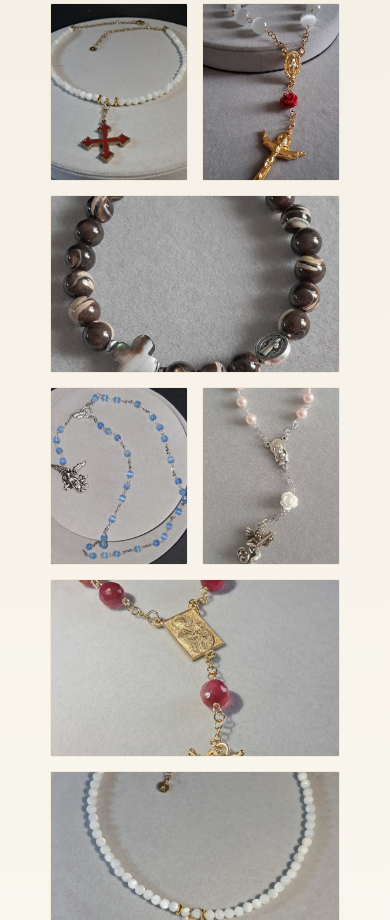
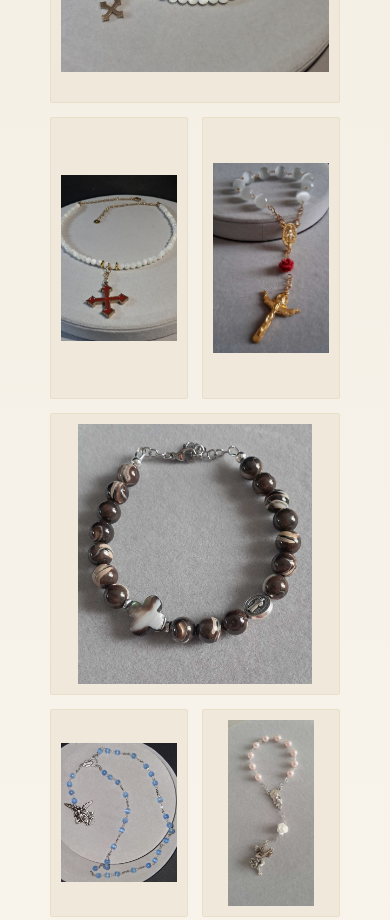
Before and after one commit to SITOPROVANEXORA/carpediem, a plain HTML site: page index.html in a window 390 px wide. Shown: the part 4898-5818 px from the top of the page. Drawn offline with nearby package versions, Linux system fonts and the light colour scheme; a web font is replaced by a local one.

Commit message:
Update index.html

```diff
--- a/index.html
+++ b/index.html
@@ -133,9 +133,9 @@ section{position:relative;padding:120px 50px}
 .gallery-head{text-align:center;margin-bottom:70px}
 .gallery-head .section-number{justify-content:center}
 .gallery-head .section-number::before,.gallery-head .section-number::after{content:"";width:40px;height:1px;background:var(--gold)}
-.gallery-grid{display:grid;grid-template-columns:repeat(12,1fr);grid-auto-rows:70px;gap:14px}
-.gallery-item{position:relative;overflow:hidden;border:1px solid var(--border-light);border-radius:2px}
-.gallery-item img{width:100%;height:100%;object-fit:cover;transition:transform .8s ease;filter:brightness(.96) saturate(.98)}
+.gallery-grid{display:grid;grid-template-columns:repeat(12,1fr);grid-auto-rows:80px;gap:14px}
+.gallery-item{position:relative;overflow:hidden;border:1px solid var(--border-light);border-radius:2px;background:var(--bg-soft);display:flex;align-items:center;justify-content:center;padding:10px}
+.gallery-item img{width:100%;height:100%;object-fit:contain;transition:transform .8s ease;filter:brightness(.96) saturate(.98)}
 .gallery-item:hover img{transform:scale(1.06);filter:brightness(1.02)}
 .gallery-item::after{content:"";position:absolute;inset:0;background:linear-gradient(180deg,transparent 60%,rgba(42,31,20,.5) 100%);opacity:0;transition:opacity .4s}
 .gallery-item:hover::after{opacity:1}
@@ -207,7 +207,7 @@ footer .f-sub{font-family:'Cormorant Garamond',serif;font-style:italic;font-size
   .steps{grid-template-columns:repeat(2,1fr)}
   .steps::before{display:none}
   .contact-grid{grid-template-columns:1fr;gap:40px}
-  .gallery-grid{grid-auto-rows:55px}
+  .gallery-grid{grid-auto-rows:65px}
   .hero-corner-i,.hero-corner-ii{display:none}
   .sacred-frame{top:70px;left:18px;right:18px;bottom:24px}
   .floating-contacts{gap:20px;padding:10px 20px;font-size:.78rem}
@@ -217,15 +217,15 @@ footer .f-sub{font-family:'Cormorant Garamond',serif;font-style:italic;font-size
   .hero-brand{font-size:2.2rem;letter-spacing:.2em}
   .nav{padding:14px 18px}
   .steps{grid-template-columns:1fr;gap:30px}
-  .gallery-grid{grid-template-columns:repeat(6,1fr);grid-auto-rows:50px}
-  .g-1{grid-column:span 6;grid-row:span 4}
-  .g-2{grid-column:span 3;grid-row:span 3}
-  .g-3{grid-column:span 3;grid-row:span 3}
-  .g-4{grid-column:span 6;grid-row:span 3}
+  .gallery-grid{grid-template-columns:repeat(6,1fr);grid-auto-rows:60px}
+  .g-1{grid-column:span 6;grid-row:span 5}
+  .g-2{grid-column:span 3;grid-row:span 4}
+  .g-3{grid-column:span 3;grid-row:span 4}
+  .g-4{grid-column:span 6;grid-row:span 4}
   .g-5{grid-column:span 3;grid-row:span 3}
   .g-6{grid-column:span 3;grid-row:span 3}
-  .g-7{grid-column:span 6;grid-row:span 3}
-  .g-8{grid-column:span 6;grid-row:span 3}
+  .g-7{grid-column:span 6;grid-row:span 4}
+  .g-8{grid-column:span 6;grid-row:span 4}
   .philosophy-quote{font-size:1.5rem}
   .floating-contacts{gap:12px;padding:8px 14px;font-size:.72rem;flex-wrap:wrap;justify-content:center}
   .floating-contacts .sep{display:none}
```
